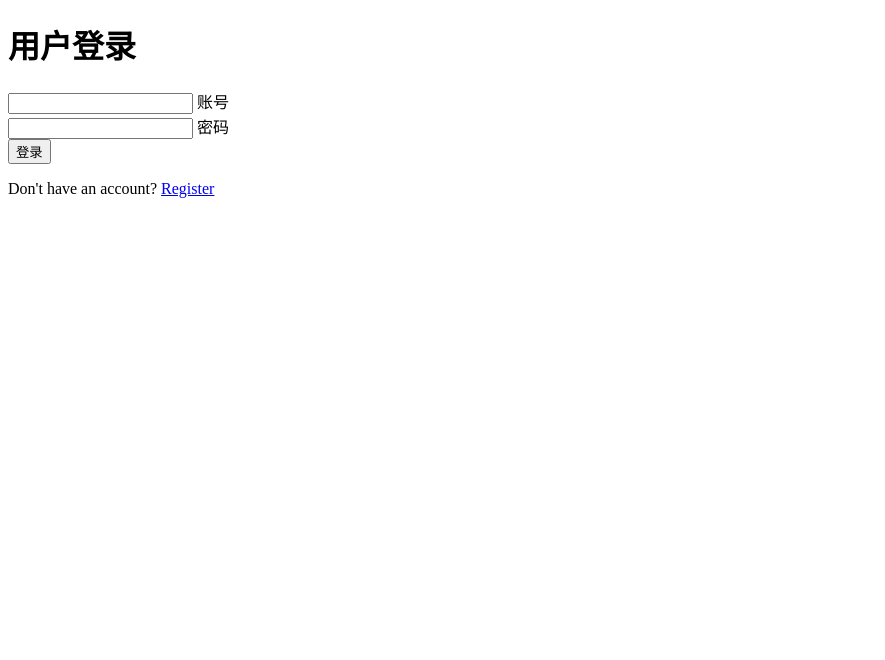
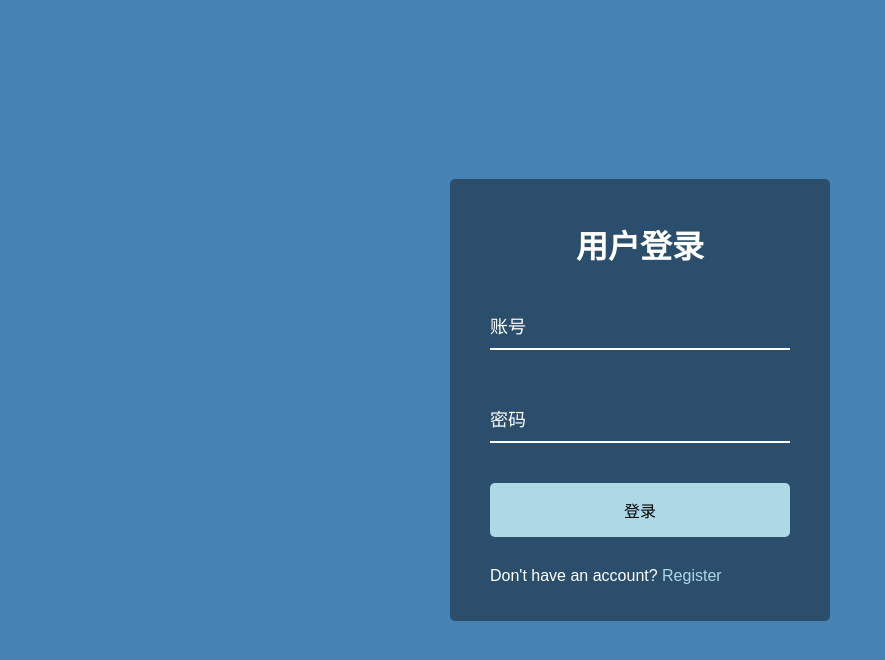
Before and after one commit to RevolverCitrus/RevolverCitrus.github.io, a plain HTML site: page index.html in a window 1280 px wide. Shown: the whole page, without its empty margins (0-885 px from the left). Drawn offline with Linux system fonts and the light colour scheme; a web font is replaced by a local one.

Commit message:
样式跟新

```diff
--- a/index.html
+++ b/index.html
@@ -3,6 +3,7 @@
   <head>
     <meta charset="UTF-8" />
     <meta name="viewport" content="width=device-width, initial-scale=1.0" />
+    <link rel="stylesheet" href="style.css" />
     <title>登录模板</title>
   </head>
   <body>
@@ -21,5 +22,6 @@
         <p class="text">Don't have an account? <a href="#">Register</a> </p>
       </form>
     </div>
+    <script src="script.js"></script>
   </body>
 </html>
--- /dev/null
+++ b/script.js
@@ -0,0 +1,8 @@
+const labels = document.querySelectorAll('.form-control label')
+
+labels.forEach(label => {
+    label.innerHTML = label.innerText
+        .split('')
+        .map((letter, idx) => `<span style="transition-delay:${idx * 50}ms">${letter}</span>`)
+        .join('')
+})
--- /dev/null
+++ b/style.css
@@ -0,0 +1,101 @@
+@import url('https://fonts.googleapis.com/css?family=Muli&display=swap');
+
+* {
+  box-sizing: border-box;
+}
+
+body {
+  background-color: steelblue;
+  color: #fff;
+  font-family: 'Muli', sans-serif;
+  display: flex;
+  flex-direction: column;
+  align-items: center;
+  justify-content: center;
+  height: 100vh;
+  overflow: hidden;
+  margin: 0;
+}
+
+.container {
+  background-color: rgba(0, 0, 0, 0.4);
+  padding: 20px 40px;
+  border-radius: 5px;
+}
+
+.container h1 {
+  text-align: center;
+  margin-bottom: 30px;
+}
+
+.container a {
+  text-decoration: none;
+  color: lightblue;
+}
+
+.btn {
+  cursor: pointer;
+  display: inline-block;
+  width: 100%;
+  background: lightblue;
+  padding: 15px;
+  font-family: inherit;
+  font-size: 16px;
+  border: 0;
+  border-radius: 5px;
+}
+
+.btn:focus {
+  outline: 0;
+}
+
+.btn:active {
+  transform: scale(0.98);
+}
+
+.text {
+  margin-top: 30px;
+}
+
+.form-control {
+  position: relative;
+  margin: 20px 0 40px;
+  width: 300px;
+}
+
+.form-control input {
+  background-color: transparent;
+  border: 0;
+  border-bottom: 2px #fff solid;
+  display: block;
+  width: 100%;
+  padding: 15px 0;
+  font-size: 18px;
+  color: #fff;
+}
+
+.form-control input:focus,
+.form-control input:valid {
+  outline: 0;
+  border-bottom-color: lightblue;
+}
+
+.form-control label {
+  position: absolute;
+  top: 15px;
+  left: 0;
+  pointer-events: none;
+}
+
+.form-control label span {
+  display: inline-block;
+  font-size: 18px;
+  min-width: 5px;
+  transition: 0.3s cubic-bezier(0.68, -0.55, 0.265, 1.55);
+}
+
+.form-control input:focus + label span,
+.form-control input:valid + label span {
+  color: lightblue;
+  transform: translateY(-30px);
+}
```
